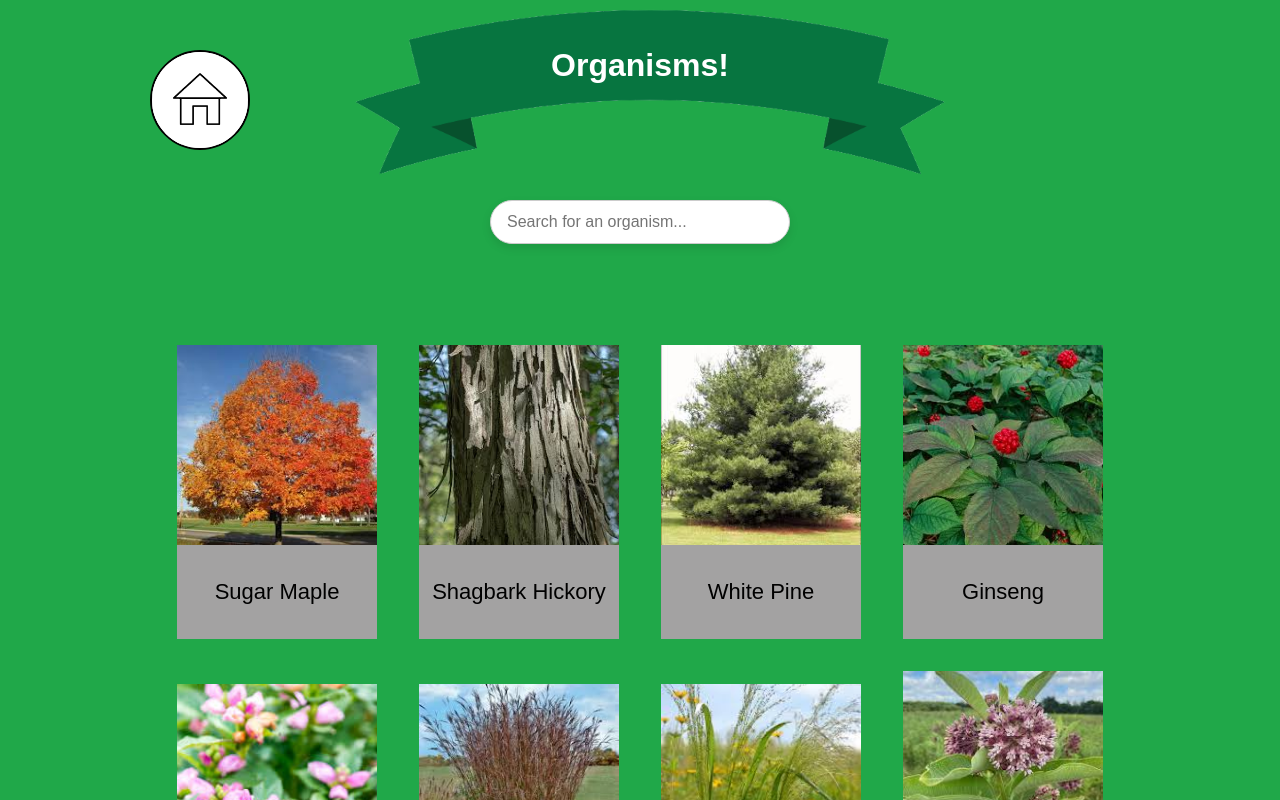
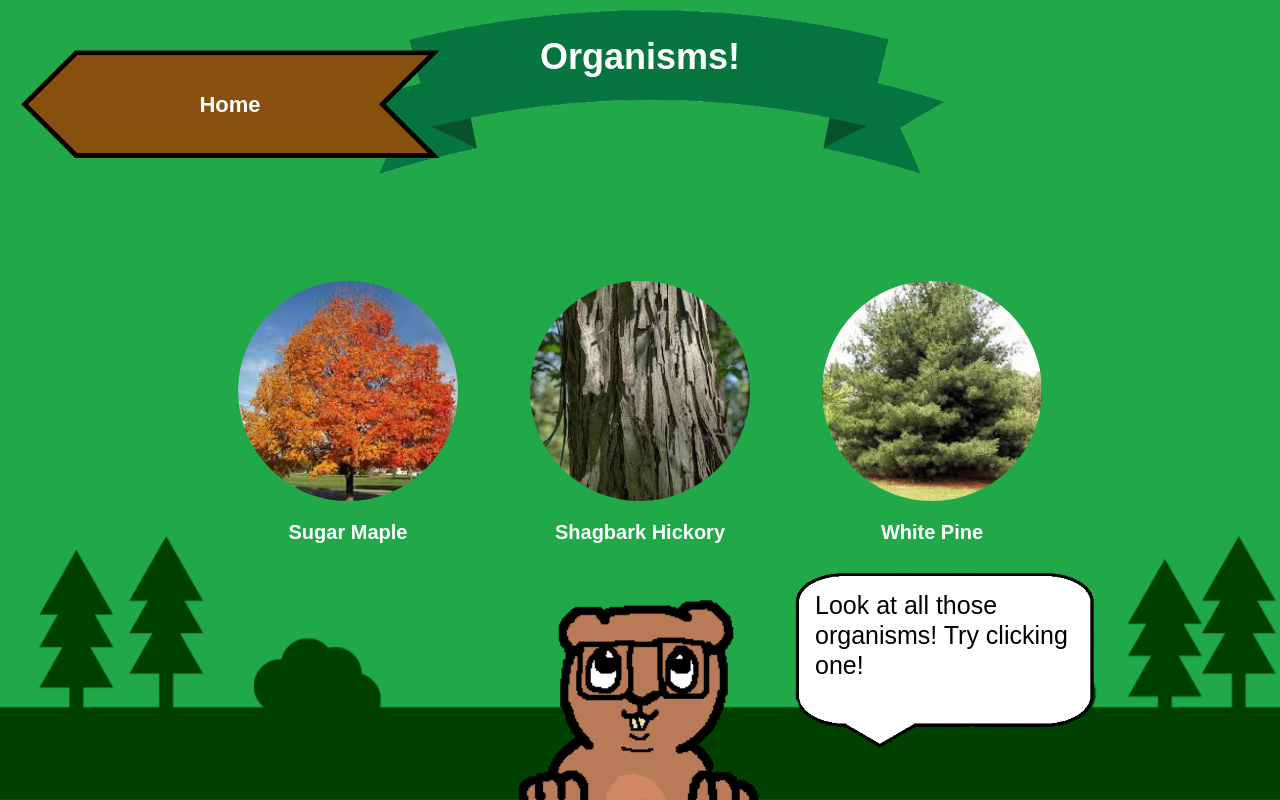
Before and after one commit to cvojkufka/445Project2, a Vue app: page / in a window 1280 px wide. Both pictures are taken after a click on the button "Organisms 10m". Shown: the top 800 px of the page. Built offline with nearby package versions, Linux system fonts and the light colour scheme.

Commit message:
organism rework

```diff
--- a/src/components/pages/organism/Organisms.vue
+++ b/src/components/pages/organism/Organisms.vue
@@ -1,28 +1,23 @@
 <template>
-  <div class="header">
-    <img :src="banner" alt="bannerLogo" />
-    <h2 class="overlay-text">Organisms!</h2>
+  <Overlay
+    title="Organisms!"
+    speechText="Look at all those organisms! Try clicking one!"
+  />
+
+  <div class="switch">
+    <button class="home-sign" @click="goHome">
+      <div class="sign-wrapper">
+        <img :src="sign" alt="home-sign" />
+        <span class="sign-text">Home</span>
       </div>
-
-  <div class="home">
-    <button @click="goHome">
-      <img :src="home" :alt="home">
     </button>
   </div>
 
-  <div class="search-container">
-    <input
-      v-model="searchQuery"
-      type="text"
-      placeholder="Search for an organism..."
-      class="search-input"
-    />
-  </div>
-
   <div class="buttons">
-      <button @click="goLearn(item)"
-        v-for="item in filteredData"
+    <button
+      v-for="item in visibleOrganisms"
       :key="item.id"
+      @click="goLearn(item)"
       type="button"
       class="organism-button"
     >
@@ -37,26 +32,19 @@
 <script setup>
 import { ref, computed } from 'vue'
 import data from '../../data/plantsAtCP.json'
-import banner from '../../../assets/Banner.png'
-import home from '../../../assets/Home.png'
+import sign from '../../../assets/Sign.png'
+import Overlay from '../../overlay/Overlay.vue'
 
 defineProps({
   goHome: Function,
   goLearn: Function
 })
 
-const searchQuery = ref('')
+const startIndex = ref(0)
 
-const filteredData = computed(() => {
-  if (!searchQuery.value) return data
-
-  return data.filter(item =>
-    item.type.toLowerCase().includes(searchQuery.value.toLowerCase())||
-    item.name.toLowerCase().includes(searchQuery.value.toLowerCase())||
-    item.description.toLowerCase().includes(searchQuery.value.toLowerCase())
-  )
+const visibleOrganisms = computed(() => {
+  return data.slice(startIndex.value, startIndex.value + 3)
 })
-
 
 const getImagePath = (fileName) => {
   return new URL(`../../../images/${fileName}`, import.meta.url).href
@@ -64,63 +52,62 @@ const getImagePath = (fileName) => {
 </script>
 
 <style scoped>
-/*Banner*/
-.header {
-  position: absolute;
-  top: 0;
-  left: 50%;
-  transform: translateX(-50%);
-  width: fit-content;
+.switch {
+  position: relative;
+  width: 100%;
+  z-index: 10;
 }
 
-.header img {
-  width: 100%;
+.home-sign {
+  position: absolute;
+  top: 50px;
+  left: 20px;
+  background: transparent;
+  border: none;
+  padding: 0;
+  margin: 0;
+  cursor: pointer;
+  line-height: 0;
+  display: block;
+  width: 420px;
+  height: auto;
 }
 
-.overlay-text {
+.sign-wrapper {
+  position: relative;
+  display: block;
+  width: 420px;
+}
+
+.sign-wrapper img {
+  width: 420px;
+  display: block;
+}
+
+.sign-text {
   position: absolute;
-  top: 20%;
+  top: 50%;
   left: 50%;
   transform: translate(-50%, -50%);
-  color: rgb(255, 255, 255);
-  font-size: 2rem;
+  color: white;
+  font-size: 22px;
   font-weight: bold;
-}
-
-/*Home Button*/
-.home {
-  display: flex;
-  align-items: center;
-
-  height: 100px;
-  width: 100px;
-
-  border-radius: 100px;
-  border: 2px solid black;
-  background: white;
-
-  overflow: hidden;
-  cursor: pointer;
-  justify-content: center;
-  top: 50px;
-  left: 150px;
-  position: absolute;
-}
-
-.home img {
-  width: 100%;
-  height: auto;
-  object-fit: cover;
-  transform: scale(1.7);
+  text-align: center;
+  pointer-events: none;
+  white-space: nowrap;
 }
 
 /*Organism Buttons*/
 .buttons {
-  padding: 100px;
+  position: absolute;
+  top: 280px;
+  left: 50%;
+  transform: translateX(-50%);
   display: flex;
   justify-content: center;
-  gap: 30px;
-  flex-wrap: wrap;
+  gap: 60px;
+  width: 100%;
+  z-index: 5;
 }
 
 .organism-button {
@@ -131,44 +118,20 @@ const getImagePath = (fileName) => {
 }
 
 .organism-button img {
-  width: 200px;
-  height: 200px;
+  width: 220px;
+  height: 220px;
   object-fit: cover;
+  border-radius: 500px;
   display: block;
 }
 
 .name-box {
-  width: 200px;
-  background-color: #a3a2a2;
-  padding: 12px;
-  margin-top: 0;
-  text-align: center;
-  color: rgb(0, 0, 0);
-  font-size: 22px;
+  margin-top: 12px;
 }
 
-/*Search Bar*/
-.search-container {
-  margin-top: 200px;
-  display: flex;
-  justify-content: center;
-}
-
-.search-input {
-  width: 300px;
-  padding: 12px 16px;
-  border-radius: 25px;
-  border: 1px solid #ccc;
-  outline: none;
-  font-size: 16px;
-
-
-  box-shadow: 0 4px 10px rgba(0,0,0,0.1);
-  transition: 0.2s ease;
-}
-
-.search-input:focus {
-  border-color: #4CAF50;
-  box-shadow: 0 4px 15px rgba(0,0,0,0.2);
+.name-box p {
+  color: white;
+  font-size: 20px;
+  font-weight: bold;
 }
 </style>
```
Lines whose indentation alone changed are shown as unchanged.
